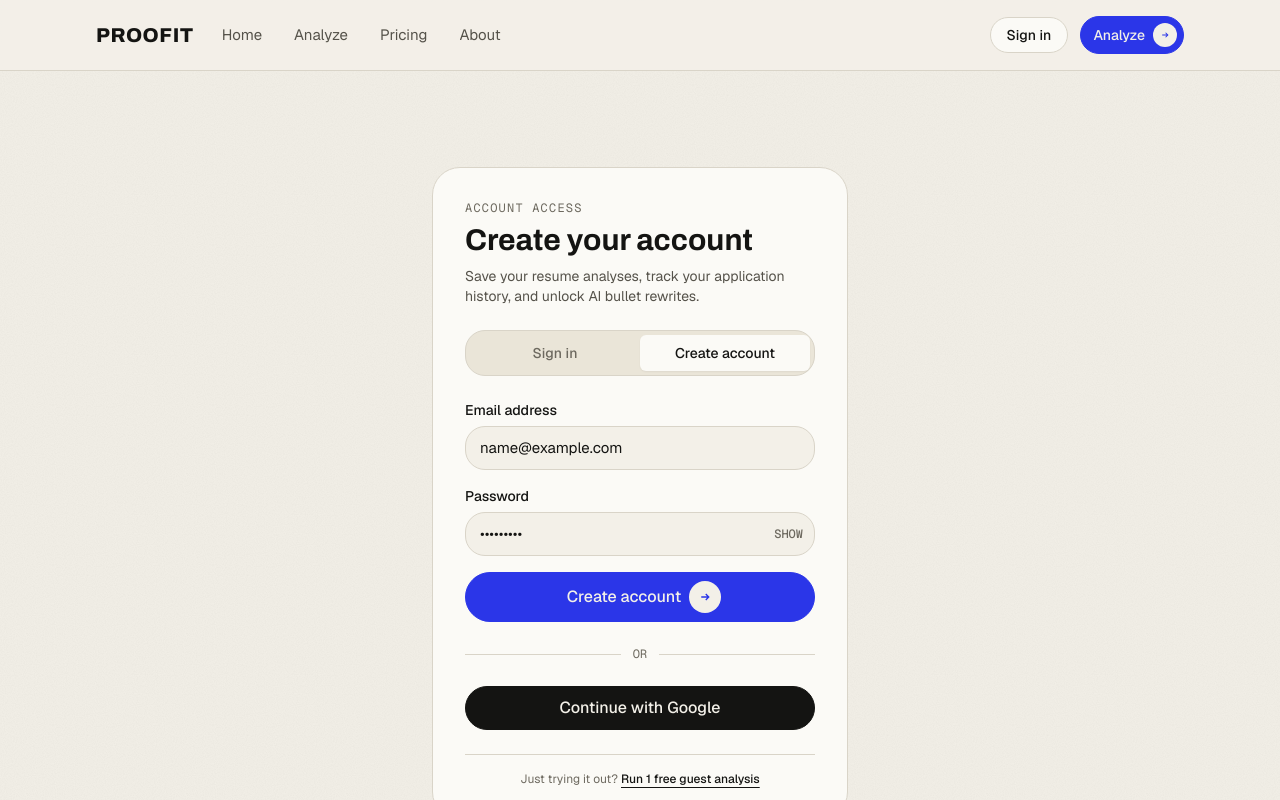
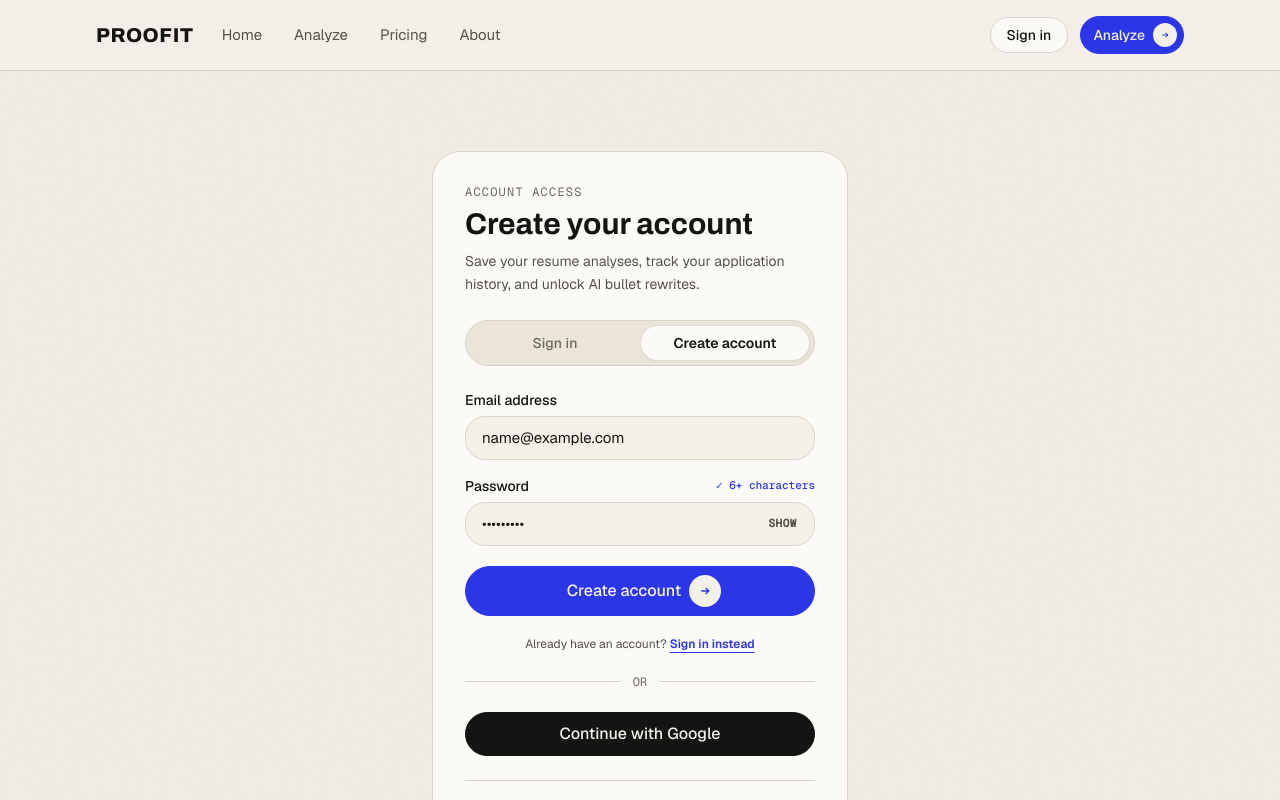
Before and after one commit to DyDavid/proofit, a Next.js app in the folder web/: page /login in a window 1280 px wide. Both pictures are taken after typing "name@example.com", "Sample123" into the empty fields and a click on the tab "Create account". Shown: the top 800 px of the page. Built offline with nearby package versions, Linux system fonts and the light colour scheme.

Commit message:
style(auth): polish login switcher with animated pill slider and interactive focus states

```diff
--- a/web/app/(auth)/login/page.tsx
+++ b/web/app/(auth)/login/page.tsx
@@ -72,6 +72,15 @@ function LoginFormInner() {
     oauthError ? "Google sign-in could not be completed. Please try again." : null,
   );
   const [info, setInfo] = React.useState<string | null>(null);
+
+  const emailInputRef = React.useRef<HTMLInputElement | null>(null);
+
+  function switchMode(nextMode: "signin" | "signup") {
+    if (mode === nextMode) return;
+    setMode(nextMode);
+    setError(null);
+    setInfo(null);
+  }
 
   async function handleSubmit(e: React.FormEvent) {
     e.preventDefault();
@@ -186,33 +195,46 @@ function LoginFormInner() {
     }
   }
 
+  const passwordValid = password.length >= 6;
+
   return (
-    <div className="mx-auto w-full max-w-md px-4 py-16 sm:py-24">
-      <Card padding="lg">
+    <div className="mx-auto w-full max-w-md px-4 py-12 sm:py-20">
+      <Card padding="lg" className="transition-all duration-200">
         <div className="mb-6">
           <p className="font-mono text-xs uppercase tracking-widest text-ink-3">
             Account access
           </p>
-          <h1 className="mt-1.5 font-serif text-3xl font-bold text-ink">
+          <h1 className="mt-1.5 font-serif text-2xl font-bold text-ink sm:text-3xl">
             {mode === "signin" ? "Sign in to Proofit" : "Create your account"}
           </h1>
-          <p className="mt-2 text-sm text-ink-2">
-            Save your resume analyses, track your application history, and unlock AI bullet rewrites.
+          <p className="mt-2 text-sm leading-relaxed text-ink-2">
+            {mode === "signin"
+              ? "Welcome back. Enter your email and password to access your saved analyses and rewrites."
+              : "Save your resume analyses, track your application history, and unlock AI bullet rewrites."}
           </p>
         </div>
 
-        {/* Mode Switcher Tabs */}
-        <div className="mb-6 grid grid-cols-2 rounded-control border border-rule bg-paper-2 p-1">
+        {/* Segmented Pill Mode Switcher */}
+        <div
+          role="tablist"
+          aria-label="Authentication mode"
+          className="relative mb-6 grid grid-cols-2 rounded-pill border border-rule bg-paper-2 p-1 select-none"
+        >
+          {/* Sliding active pill indicator */}
+          <span
+            aria-hidden="true"
+            className={`pointer-events-none absolute inset-y-1 left-1 w-[calc(50%-0.25rem)] rounded-pill border border-rule/70 bg-surface-raised shadow-xs transition-transform duration-200 ease-out ${
+              mode === "signup" ? "translate-x-full" : "translate-x-0"
+            }`}
+          />
           <button
             type="button"
-            onClick={() => {
-              setMode("signin");
-              setError(null);
-              setInfo(null);
-            }}
-            className={`rounded-[6px] py-2 text-sm font-medium transition-all ${
+            role="tab"
+            aria-selected={mode === "signin"}
+            onClick={() => switchMode("signin")}
+            className={`relative z-10 cursor-pointer rounded-pill py-2 text-sm font-medium transition-colors duration-150 focus-visible:outline-2 focus-visible:outline-offset-2 focus-visible:outline-accent ${
               mode === "signin"
-                ? "bg-surface-raised text-ink shadow-xs"
+                ? "text-ink font-semibold"
                 : "text-ink-3 hover:text-ink"
             }`}
           >
@@ -220,14 +242,12 @@ function LoginFormInner() {
           </button>
           <button
             type="button"
-            onClick={() => {
-              setMode("signup");
-              setError(null);
-              setInfo(null);
-            }}
-            className={`rounded-[6px] py-2 text-sm font-medium transition-all ${
+            role="tab"
+            aria-selected={mode === "signup"}
+            onClick={() => switchMode("signup")}
+            className={`relative z-10 cursor-pointer rounded-pill py-2 text-sm font-medium transition-colors duration-150 focus-visible:outline-2 focus-visible:outline-offset-2 focus-visible:outline-accent ${
               mode === "signup"
-                ? "bg-surface-raised text-ink shadow-xs"
+                ? "text-ink font-semibold"
                 : "text-ink-3 hover:text-ink"
             }`}
           >
@@ -238,14 +258,14 @@ function LoginFormInner() {
         {error ? (
           <div
             role="alert"
-            className="mb-5 rounded-control border border-danger/40 bg-danger/10 px-4 py-3 text-sm text-danger"
+            className="mb-5 rounded-2xl border border-danger/40 bg-danger/10 px-4 py-3 text-sm text-danger"
           >
             {error}
           </div>
         ) : null}
 
         {info && !error ? (
-          <div className="mb-5 rounded-control border border-rule bg-surface-raised px-4 py-3 text-sm text-ink-2">
+          <div className="mb-5 rounded-2xl border border-rule bg-surface-raised px-4 py-3 text-sm text-ink-2">
             {info}
           </div>
         ) : null}
@@ -257,6 +277,7 @@ function LoginFormInner() {
                 Email address
               </label>
               <input
+                ref={emailInputRef}
                 id="login-email"
                 type="email"
                 autoComplete="email"
@@ -267,14 +288,25 @@ function LoginFormInner() {
                   setError(null);
                 }}
                 placeholder="you@example.com"
-                className="min-h-11 w-full rounded-control border border-rule bg-paper px-3.5 text-[15px] text-ink placeholder:text-ink-3"
+                className="min-h-11 w-full rounded-control border border-rule bg-paper px-4 text-[15px] text-ink transition-all duration-150 placeholder:text-ink-3 hover:border-rule-2 focus:border-accent focus:bg-surface-raised focus:ring-3 focus:ring-accent/15 focus:outline-none"
               />
             </div>
 
             <div className="grid gap-1.5">
-              <label htmlFor="login-password" className="text-sm font-medium text-ink">
-                Password
-              </label>
+              <div className="flex items-center justify-between">
+                <label htmlFor="login-password" className="text-sm font-medium text-ink">
+                  Password
+                </label>
+                {mode === "signup" && password.length > 0 ? (
+                  <span
+                    className={`font-mono text-[11px] transition-colors ${
+                      passwordValid ? "text-accent font-medium" : "text-ink-3"
+                    }`}
+                  >
+                    {passwordValid ? "✓ 6+ characters" : `${password.length}/6 characters`}
+                  </span>
+                ) : null}
+              </div>
               <div className="relative flex items-center">
                 <input
                   id="login-password"
@@ -288,12 +320,13 @@ function LoginFormInner() {
                     setError(null);
                   }}
                   placeholder={mode === "signin" ? "Enter your password" : "At least 6 characters"}
-                  className="min-h-11 w-full rounded-control border border-rule bg-paper pl-3.5 pr-16 text-[15px] text-ink placeholder:text-ink-3"
+                  className="min-h-11 w-full rounded-control border border-rule bg-paper pl-4 pr-20 text-[15px] text-ink transition-all duration-150 placeholder:text-ink-3 hover:border-rule-2 focus:border-accent focus:bg-surface-raised focus:ring-3 focus:ring-accent/15 focus:outline-none"
                 />
                 <button
                   type="button"
                   onClick={() => setShowPassword((prev) => !prev)}
-                  className="absolute right-3 font-mono text-xs font-medium text-ink-3 hover:text-ink"
+                  aria-label={showPassword ? "Hide password" : "Show password"}
+                  className="absolute right-2 cursor-pointer rounded-pill px-2.5 py-1 font-mono text-[11px] font-semibold tracking-wider text-ink-2 transition-all hover:bg-paper-2 hover:text-ink active:scale-95"
                 >
                   {showPassword ? "HIDE" : "SHOW"}
                 </button>
@@ -305,12 +338,44 @@ function LoginFormInner() {
               resetSignal={captchaReset}
             />
 
-            <Button type="submit" size="md" icon="arrow" loading={loading} className="w-full">
+            <Button
+              type="submit"
+              size="md"
+              icon="arrow"
+              loading={loading}
+              className="mt-1 w-full cursor-pointer"
+            >
               {mode === "signin" ? "Sign in" : "Create account"}
             </Button>
           </form>
 
-          <div className="relative flex items-center py-1">
+          <p className="text-center text-xs text-ink-2">
+            {mode === "signin" ? (
+              <>
+                New to Proofit?{" "}
+                <button
+                  type="button"
+                  onClick={() => switchMode("signup")}
+                  className="cursor-pointer font-semibold text-accent underline underline-offset-4 transition-colors hover:text-accent-2"
+                >
+                  Create an account
+                </button>
+              </>
+            ) : (
+              <>
+                Already have an account?{" "}
+                <button
+                  type="button"
+                  onClick={() => switchMode("signin")}
+                  className="cursor-pointer font-semibold text-accent underline underline-offset-4 transition-colors hover:text-accent-2"
+                >
+                  Sign in instead
+                </button>
+              </>
+            )}
+          </p>
+
+          <div className="relative flex items-center py-0.5">
             <div className="grow border-t border-rule" />
             <span className="mx-3 shrink font-mono text-xs uppercase text-ink-3">or</span>
             <div className="grow border-t border-rule" />
@@ -322,7 +387,7 @@ function LoginFormInner() {
             size="md"
             loading={googleLoading}
             onClick={handleGoogleLogin}
-            className="w-full"
+            className="w-full cursor-pointer"
           >
             Continue with Google
           </Button>
@@ -330,7 +395,7 @@ function LoginFormInner() {
 
         <p className="mt-6 border-t border-rule pt-4 text-center text-xs text-ink-3">
           Just trying it out?{" "}
-          <Link href="/analyze" className="font-medium text-ink underline underline-offset-4">
+          <Link href="/analyze" className="font-medium text-ink underline underline-offset-4 hover:text-accent">
             Run 1 free guest analysis
           </Link>
         </p>
```
